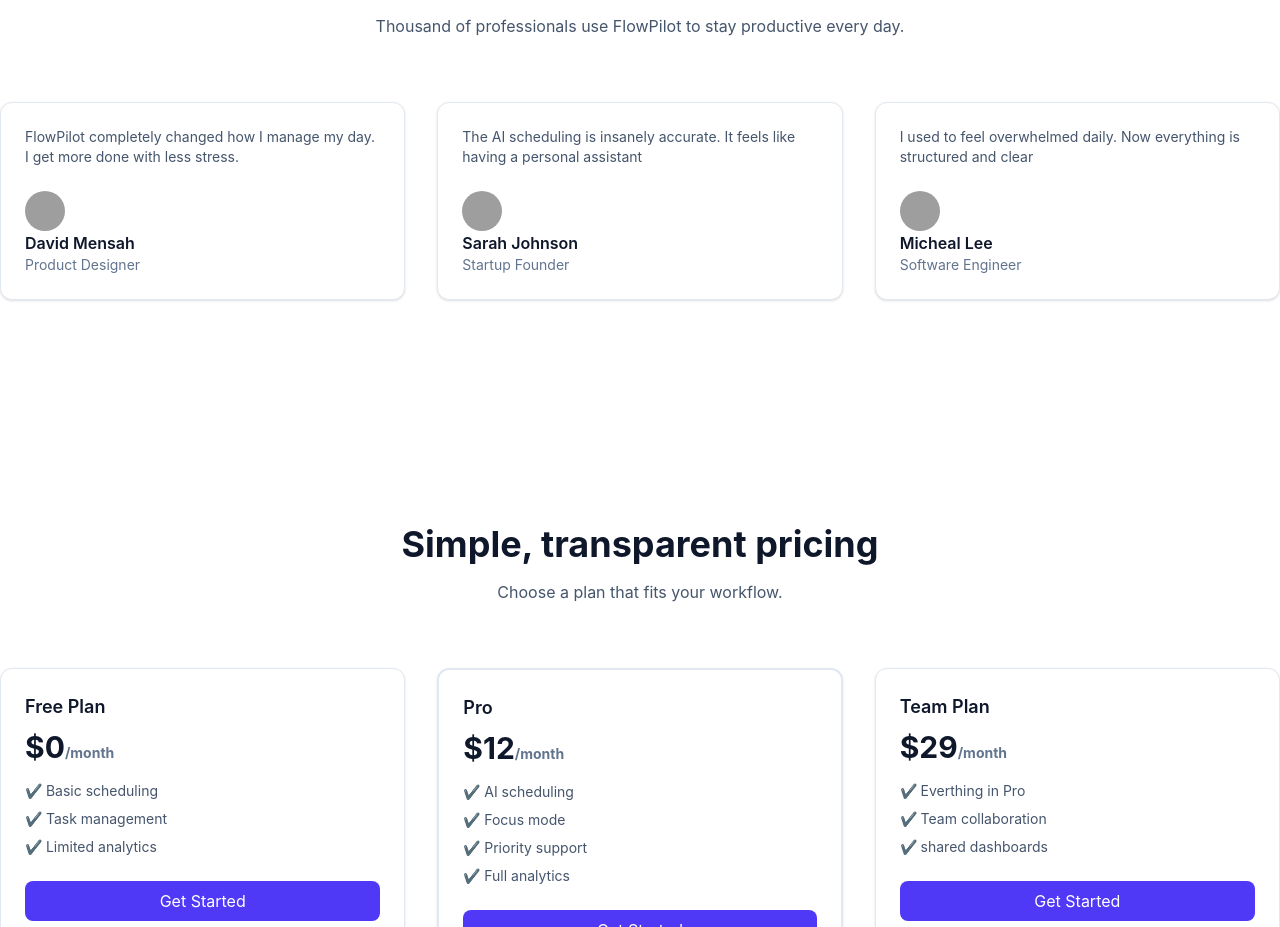
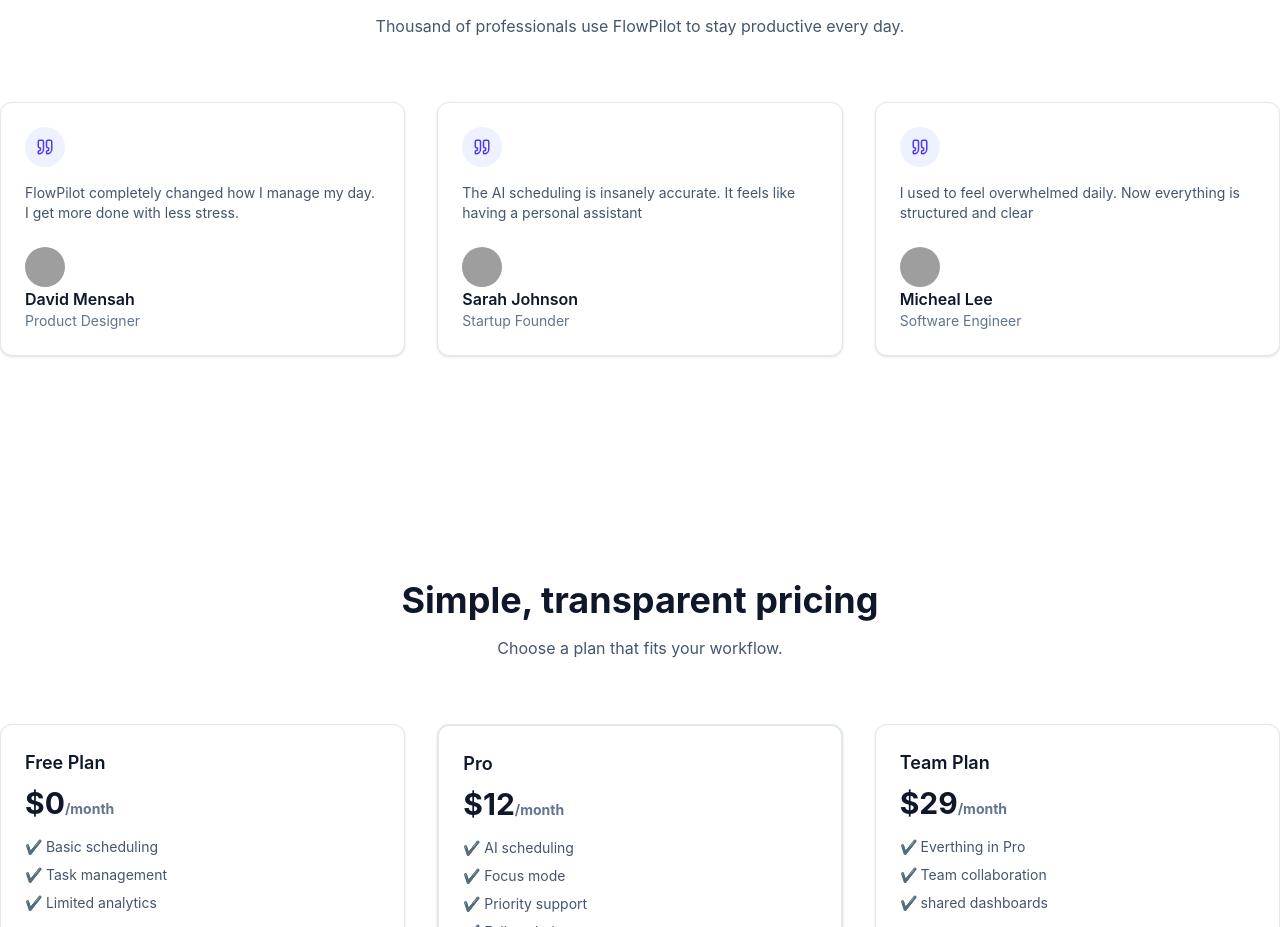
Before and after one commit to Tohbii/FlowPilot, a React (Vite) app: page / in a window 1280 px wide. Shown: the part 2372-3299 px from the top of the page. Built offline with nearby package versions, Linux system fonts and the light colour scheme; grey boxes are pictures that could not be loaded.

Commit message:
added quote to the testimonials

```diff
--- a/src/components/Testimonials.jsx
+++ b/src/components/Testimonials.jsx
@@ -19,6 +19,9 @@
       <div className='grid grid-cols-1 md:grid-cols-3 gap-8'>
         <div className='p-6 rounded-xl border border-slate-200 bg-white shadow-sm hover:shadow-md transition'>
             <p className='text-slate-600 text-sm mb-6'>
+                <div className='w-10 h-10 flex items-center justify-center rounded-full bg-indigo-50 text-indigo-600 mb-4 '>
+                    <Quote className='text-indigo-600 ' size={18}/>
+                </div>
                 FlowPilot completely changed how I manage my day. I get more done with less stress.
 
             </p>
@@ -35,6 +38,9 @@
 
         <div className='p-6 rounded-xl border border-slate-200 bg-white shadow-sm hover:shadow-md transition'>
             <p className='text-slate-600 text-sm mb-6'>
+               <div className='w-10 h-10 flex items-center justify-center rounded-full bg-indigo-50 text-indigo-600 mb-4 '>
+                    <Quote className='text-indigo-600 ' size={18}/>
+                </div>
                 The AI scheduling is insanely accurate. It feels like having a personal assistant
 
             </p>
@@ -51,7 +57,11 @@
 
         <div className='p-6 rounded-xl border border-slate-200 bg-white shadow-sm hover:shadow-md transition'>
             <p className='text-slate-600 text-sm mb-6'>
-                I used to feel overwhelmed daily. Now everything is structured and clear
+                <div className='w-10 h-10 flex items-center justify-center rounded-full bg-indigo-50 text-indigo-600 mb-4 '>
+                    <Quote className='text-indigo-600 ' size={18}/>
+                </div>
+
+              I used to feel overwhelmed daily. Now everything is structured and clear
 
             </p>
             <div className='flex items-center gap-3'>
```
